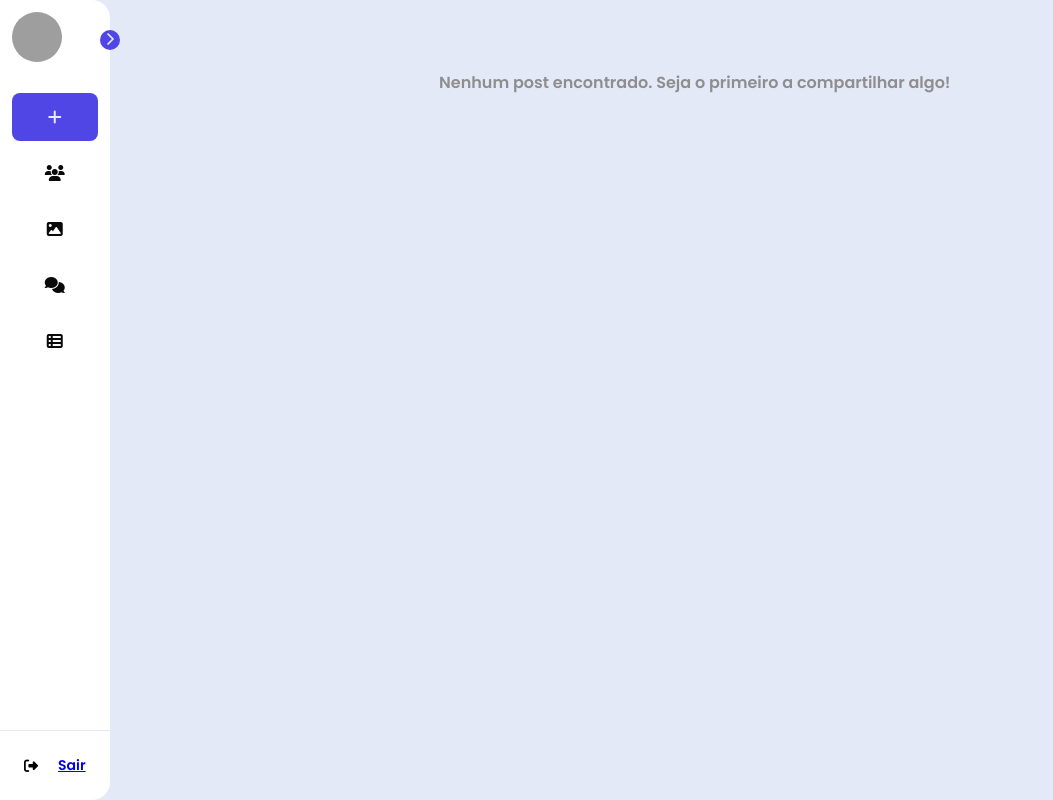
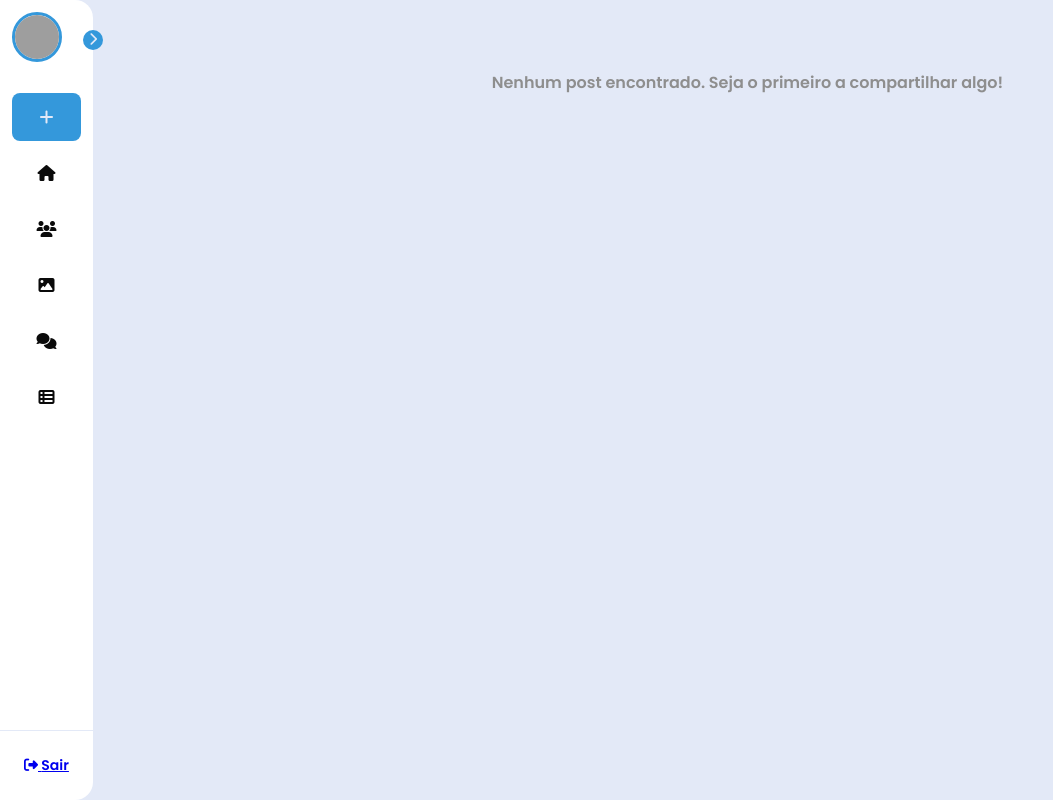
Before and after one commit to igorlde/chatUp, a PHP site: page /main.php in a window 1280 px wide. Shown: the whole page, without its empty margins (0-1053 px from the left). Run offline with PHP 8.4, Linux system fonts and the light colour scheme; the visitor is signed in with stand-in values (Sample User, id 1); data that the repository does not hold is empty; grey boxes are pictures that could not be loaded.

Commit message:
Mudanças na sidebar e page perfil

```diff
--- a/busca-post.php
+++ b/busca-post.php
@@ -4,6 +4,7 @@ error_reporting(E_ALL);
 ini_set('display_errors', 1);
 include("connector_database/connector.php");
 include(__DIR__ . '/funcoes/busca-p.php');
+include("sidebar/newsidebar.php");
 
 validar_autenticacao();
 
--- a/connector_database/connector.php
+++ b/connector_database/connector.php
@@ -1,7 +1,7 @@
 <?php
-    $localhost = "127.0.0.1";
+    $localhost = "localhost";
     $usuario = "root";
-    $senha = "G!9fLx@82_Tz%kR";
+    $senha = "";
     $banco = "banco_chatUp";
     $porta = 3306;
 
--- a/login/login.php
+++ b/login/login.php
@@ -8,7 +8,7 @@ if ($_SERVER["REQUEST_METHOD"] == "POST" && isset($_POST['email_login']) && isse
 
     if (!$email || !$senha) {
         $_SESSION['erro'] = "Preencha todos os campos";
-        header("Location: /projeto_ed_feito/login/login.php");
+        header("Location: /chatUp/login/login.php");
         exit;
     }
 
@@ -32,7 +32,7 @@ if ($_SERVER["REQUEST_METHOD"] == "POST" && isset($_POST['email_login']) && isse
             if (password_verify($senha, $row["senha"])) {
                 $_SESSION["usuario_id"] = $row["id"];
                 $_SESSION["nome_usuario"] = $row["nome_usuario"];
-                header("Location: /projeto_ed_feito/main.php");
+                header("Location: /chatUp/main.php");
                 exit;
             } else {
                 $_SESSION['erro'] = "Credenciais inválidas";
@@ -83,7 +83,7 @@ if ($_SERVER["REQUEST_METHOD"] == "POST" && isset($_POST['email_login']) && isse
                 <?php unset($_SESSION['erro']); ?>
             <?php endif; ?>
 
-            <form action="/projeto_ed_feito/login/login.php" method="post">
+            <form action="/chatUp/login/login.php" method="post">
                 <div>
                     <label for="email_login">Email</label>
                     <input type="email" name="email_login" id="email_login" required>
--- a/post.php
+++ b/post.php
@@ -184,6 +184,7 @@ if ($_SERVER["REQUEST_METHOD"] == "POST") {
 </head>
 
 <body>
+
     <div class="post-creator">
         <?php if (!empty($_SESSION['erros_post'])): ?>
             <div class="alert-error">
--- a/sidebar/newsidebar.php
+++ b/sidebar/newsidebar.php
@@ -33,8 +33,9 @@ try {
 <body>
     <nav id="sidebar">
         <div id="sidebar-content">
+
             <div id="user">
-                <a href="menus/editar-perfil.php"><img src="uploads/avatars/<?=htmlspecialchars($user['avatar'])?>" id="user-avatar" alt="Avatar"></a>
+                <a href="perfil.php"><img src="uploads/avatars/<?=htmlspecialchars($user['avatar'])?>" id="user-avatar" alt="Avatar"></a>
                 <p id="user-infos">
                     <span class="item-description">
                         <?php echo htmlspecialchars($user['nome']); ?>
@@ -42,6 +43,12 @@ try {
                     <span class="item-description">
                         <?php echo htmlspecialchars($user['bio']); ?>
                     </span>
+
+                    <span class="item-description">
+                        <a href="menus/editar-perfil.php" id="editar">Editar Perfil</a>
+                    </span>
+
+    </form>
                 </p>
             </div>
 
@@ -55,6 +62,16 @@ try {
                         </span>
                     </a>
                 </li>
+
+                <li class="side-item">
+                <a href="main.php">
+                <i class="fa-solid fa-house"></i>
+                <span class="item-description">
+                    Início
+                </span>
+                </a>
+            </li>
+
                 <li class="side-item">
                 <a href="busca.php">
                 <i class="fa-solid fa-users"></i>
@@ -102,8 +119,9 @@ try {
 
         <div id="logout">
             <button id="logout-btn">
-                <i class="fa-solid fa-right-from-bracket"></i>
-                <a href="index.php"><span class="item-description">
+            <a href="index.php">
+            <i class="fa-solid fa-right-from-bracket"></i>
+                <span class="item-description">
                         Sair
                     </span></a>
             </button>
--- a/style/main.css
+++ b/style/main.css
@@ -1,3 +1,4 @@
+@import url('https://fonts.googleapis.com/css2?family=Poppins:wght@600&display=swap');
 
 /* Estilos Gerais */
 body {
@@ -7,6 +8,7 @@ body {
     padding: 0;
     color: #262626;
 }
+
 
 .aba-post {
     max-width: 600px;
--- a/style/newsidebar.css
+++ b/style/newsidebar.css
@@ -16,7 +16,6 @@ body {
 
 main {
     padding: 20px;
-    position: fixed;
     z-index: 1;
     padding-left: calc(82px + 20px);
 }
@@ -28,7 +27,7 @@ main {
     background-color: #ffffff;
     height: 100vh;
     border-radius: 0px 18px 18px 0px;
-    position: relative;
+    position: fixed;
     transition: all .5s;
     min-width: 82px;
     z-index: 2;
@@ -50,6 +49,7 @@ main {
     height: 50px;
     object-fit: cover;
     border-radius: 100%;
+    border: 3px solid #3498db;
 }
 
 #user-infos {
@@ -60,6 +60,15 @@ main {
 #user-infos span:last-child {
     color: #6b6b6b;
     font-size: 12px;
+}
+
+#editar {
+    text-decoration: none;
+    border-radius: 11px;
+    padding: 8px;
+    cursor: pointer;
+    color: white;
+    background-color: #808080;
 }
 
 #side-items {
@@ -76,7 +85,7 @@ main {
 }
 
 .side-item.active {
-    background-color: #4f46e5;
+    background-color: #3498db;
 }
 
 .side-item:hover:not(.active),
@@ -127,7 +136,7 @@ main {
     position: absolute;
     top: 30px;
     right: -10px;
-    background-color: #4f46e5;
+    background-color: #3498db;
     color: #e3e9f7;
     border-radius: 100%;
     width: 20px;
@@ -233,7 +242,7 @@ main {
         transform: rotate(-90deg);
         align-items: center;
         justify-content: center;
-        background-color: #4f46e5;
+        background-color: #3498db;
         color: #fff;
         width: 30px;
         height: 30px;
--- a/visualizar-html/main_template.php
+++ b/visualizar-html/main_template.php
@@ -9,7 +9,12 @@
 </head>
 
 <body>
-    <?php include 'sidebar/newsidebar.php'; ?>
+    <header>
+        <nav><h1 id="logo">ChatUp</h1></nav>
+</header>
+
+<?php include("sidebar/newsidebar.php"); ?>
+
     <div class="aba-post">
         <?php if (!empty($posts)): ?>
             <?php foreach ($posts as $post): ?>
```
Also changed, not shown: perfil.php (+13 -3 lines), style/perfil.css (+87 -8 lines), uploads/posts/capa_681a6b3cc1d14_saude.jfif (added).
